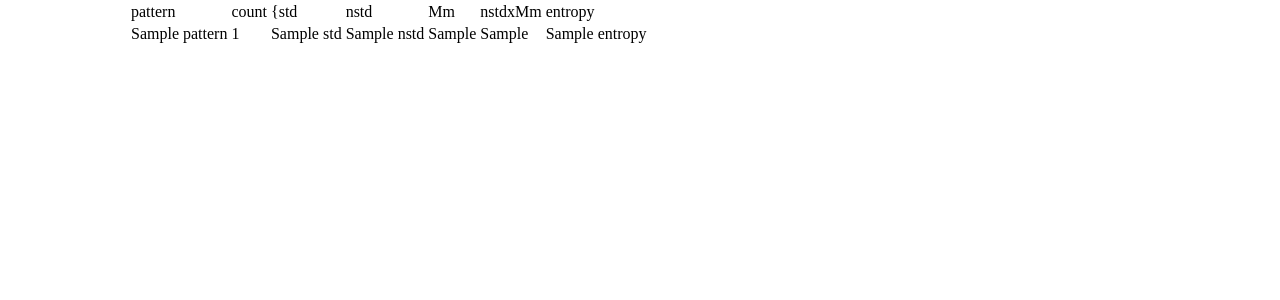
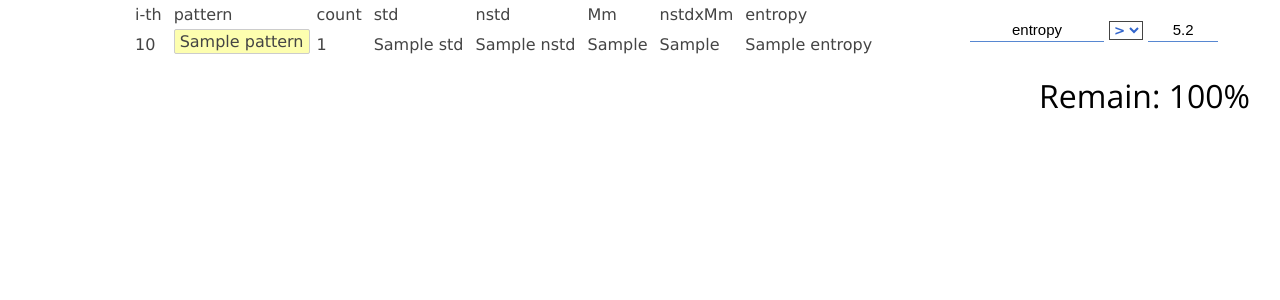
Before and after one commit to AcademiaSinicaNLPLab/emotion-web, a Flask app: template templates/scoring.html in a window 1280 px wide. Shown: the top 300 px of the page. Run offline with Flask 2, Linux system fonts and the light colour scheme; the template is opened without the code that fills it: most values are stand-ins (such as "Sample title", 1, 10 or a date in 2020); parts of the project's set-up code (start-up, migrations or seed data) failed here and were passed over.

Commit message:
Add exp/scoring page

```diff
--- a/fetch_mongo.py
+++ b/fetch_mongo.py
@@ -39,7 +39,7 @@ def get_emotion_list():
 	emotions = list( co_emotions.find( {'label': 'LJ40K'} ) )
 	return sorted( [x['emotion'] for x in emotions] )
 
-def get_pats_stat(digit=None):
+def get_pats_stat(limit=100, digit=None):
 	import re
 	pats_stat = []
 	for mdoc in co_stat_pats.find({}, {'_id':0}):
@@ -62,6 +62,8 @@ def get_pats_stat(digit=None):
 			mdoc = mdoc_new
 		mdoc['p_len'] = len(mdoc['pattern'])
 		pats_stat.append(mdoc)
+		if limit > 0 and len(pats_stat) >= limit:
+			break
 	return pats_stat
 
 
--- a/server.py
+++ b/server.py
@@ -44,17 +44,18 @@ def list_sents(emotion, ldocID):
 	else:
 		return render_template( 'sents.html', emotion=emotion, ldocID=ldocID, udocID=udocID, sp_pairs=sp_pairs )
 
-@app.route('/chart')
-@app.route('/chart/')
-def plot():
-	return render_template( 'chart.html' )
+# @app.route('/chart')
+# @app.route('/chart/')
+# def plot():
+# 	return render_template( 'chart.html' )
 
 
-@app.route('/scoring')
-@app.route('/scoring/')
-def show_scoring():
-	pats_stat = fetch_mongo.get_pats_stat(digit=3)
-	return render_template( 'scoring.html', data=pats_stat )
+@app.route('/exp/scoring')
+@app.route('/exp/scoring/')
+@app.route('/exp/scoring/<int:limit>/')
+def show_scoring(limit=100):
+	pats_stat = fetch_mongo.get_pats_stat(limit=limit, digit=3)
+	return render_template( 'scoring.html', data=list(enumerate(pats_stat)) )
 
 
 caching = True
--- /dev/null
+++ b/static/css/scoring.css
@@ -0,0 +1,106 @@
+html, body
+{
+	margin: 0;
+	padding: 0;
+	width: 100%;
+	height: 100%;
+
+}
+a
+{
+	color: inherit;
+}
+
+
+.filters-wrap
+{
+	width: 280px;
+	height: 64px;
+	right: 30px;
+	position: fixed;
+	top: 18px;
+	font-family: verdana;
+}
+	.fade
+	{
+		opacity: 0.3;
+	}
+	.filters-wrap input
+	{
+		outline: 0;
+		border: 0;
+		padding: 0;
+		margin: 0;
+		clear: both;
+		border-bottom: 1px solid #5787d1;
+		padding: 3px;
+
+		font-size: 15px;
+		text-align: center;
+
+	}
+	.filters-wrap select
+	{
+		outline: none;
+		border: 1px solid #444;
+		background: white;
+		border-radius: 0;
+		font-family: inherit;
+		font-weight: bold;
+		color: #3265cc;
+	}
+	.filters-wrap select:focus
+	{
+		border: 1px solid #dc3910;
+	}
+	.filters-wrap input:hover
+	{
+		border-bottom: 1px solid #3265cc;
+	}
+	.filters-wrap input:focus
+	{
+		border-bottom: 1px solid #dc3910;
+	}
+	.filters-wrap input.filter-name
+	{
+		width: 128px;
+	}
+	.filters-wrap input.filter-value
+	{
+		width: 64px;
+	}
+	.filters-wrap .filter-info
+	{
+		margin-top: 32px;
+		width: 100%;
+		height: 32px;
+		font-family: "Open Sans";
+		font-size: 32px;
+		text-align: right;
+	}
+
+
+
+table
+{
+	/*font-family: "Open Sans";*/
+	font-family: verdana;
+	color: #444;
+}
+
+	table tr.table-head td
+	{
+		/*font-weight: bold;*/
+
+	}
+		table tr td
+		{
+			padding: 3px 5px;
+			/*padding: 3px;*/
+		}
+
+		table tr td.num
+		{
+			/*font-family: verdana;*/
+
+		}
--- /dev/null
+++ b/static/js/scoring.js
@@ -0,0 +1,97 @@
+
+function search_event()
+{
+	$('.pat').click(function(){
+		var pat = $(this).text()
+		pat = encodeURIComponent( pat.toLowerCase() );
+
+		var api_url = window.location.pathname.indexOf('/feelit/') >= 0 ? '/feelit/api/pat_distribution/'+pat : '/api/pat_distribution/'+pat;
+
+		$.ajax({
+			url: api_url,
+			type: "GET",
+			statusCode: {
+				200: function (data) {
+					console.log('[200] get',data.length,'emotions in "'+decodeURIComponent(pat)+'"' );
+
+					// defined in chart.js
+					draw(data);
+
+					$('#chart-container').removeClass('hide');
+					$('.mask').removeClass('hide');
+				},
+				204: function (resp) {
+					console.log('[204] no data for "'+decodeURIComponent(pat)+'"');
+
+					// obj.addClass('lock').removeClass('open');
+				},
+				500: function (resp) {
+					console.log('[500] error to get info of "',decodeURIComponent(pat)+'"');
+				}
+			}
+		}).complete(function(){
+			console.log('complete ajax');
+			// close loading
+			$('.pat-search-loading').toggleClass('hide');
+		});
+	});
+
+}
+
+function filter_event()
+{
+	var handler = function(){
+
+
+
+		var filter_name = $.trim( $(this).parent().find('.filter-name').val() ).toLowerCase();
+		var filter_option = $.trim( $(this).parent().find('.filter-option').val() );
+		var filter_value = parseFloat( $.trim($(this).parent().find('.filter-value').val()) );
+
+		console.log( filter_name, filter_option, filter_value );
+
+		var targets = $('.data').find('tr.pat-wrap');
+
+		var keep_cnt = 0;
+		var total_cnt = 0;
+
+		$.each(targets, function(i, obj){
+
+			var target = $(obj);
+
+			var target_value = parseFloat( target.find('td[vtype="'+filter_name+'"]').text() );
+
+			var hide;
+
+			if( filter_option == '>' )
+			{
+				hide = target_value > filter_value ? true : false;
+			}else
+			{
+				hide = target_value < filter_value ? true : false;
+			}
+			if( hide )
+			{
+				if( !target.hasClass('fade') ){ target.addClass('fade') }
+
+			}else
+			{
+				if( target.hasClass('fade') ){ target.removeClass('fade') }
+				keep_cnt += 1;
+			}
+			total_cnt += 1;
+		});
+
+		$('.filter-info').find('.remain-value').text( Math.round(parseFloat(keep_cnt)/parseFloat(total_cnt)*100).toString() + '%')
+	};
+	$('.filters-wrap').find('input').click(handler).keyup(handler);
+	$('.filters-wrap').find('select').change(handler);
+}
+
+$(document).ready(function(){
+
+	filter_event();
+	search_event();
+
+	$('.filter-name').click();
+});
--- a/templates/_head.html
+++ b/templates/_head.html
@@ -5,6 +5,8 @@
 	<meta charset="utf-8">
 	<meta http-equiv="Content-Type" content="text/html; charset=utf-8" />
 	<meta http-equiv="X-UA-Compatible" content="IE=9" />
+
+	<link rel="stylesheet" href="{{ url_for('static', filename='css/font-awesome.css') }}" type="text/css">
 
 	<link rel="stylesheet" href="{{ url_for('static', filename='css/main.css') }}" type="text/css">
 
@@ -15,12 +17,16 @@
 	<link rel="shortcut icon" type="image/png" href="{{ url_for('static', filename='img/favicon.png') }}"/>
 
   	<link rel="stylesheet" href="{{ url_for('static', filename='css/demo.css') }}" type="text/css">
-  	<link rel="stylesheet" href="{{ url_for('static', filename='css/font-awesome.css') }}" type="text/css">
+
+
+
+
 
   	<link href='http://fonts.googleapis.com/css?family=Open+Sans:300' rel='stylesheet' type='text/css'>
 
   	<script type="text/javascript" src="{{ url_for('static', filename='js/jquery.js') }}"></script>
 	<script type="text/javascript" src="{{ url_for('static', filename='js/d3.min.js') }}"></script>
+	<script type="text/javascript" src="{{ url_for('static', filename='js/chart.js') }}"></script>
 
 	<title>Feelit</title>
 
@@ -32,7 +38,7 @@
 	{% block content %}
 	{% endblock %}
 
-	<script type="text/javascript" src="{{ url_for('static', filename='js/chart.js') }}"></script>
+
 
 	<script type="text/javascript" src="{{ url_for('static', filename='js/matrix.js') }}"></script>
 	<script type="text/javascript" src="{{ url_for('static', filename='js/instant.js') }}"></script>
--- a/templates/scoring.html
+++ b/templates/scoring.html
@@ -1,28 +1,45 @@
 {% extends "_head.html" %}
 
 {% block content %}
+
+<link rel="stylesheet" href="{{ url_for('static', filename='css/scoring.css') }}" type="text/css">
+
 <div class="content-wrap">
 
+	<div class="filters-wrap">
+		<input class="filter-name" value="entropy"/>
+		<select class="filter-option">
+			<option value=">">></option>
+			<option value="<"><</option>
+		</select>
+		<input class="filter-value" value="5.2"/>
+		<div class="filter-info">
+			<span>Remain:</span>
+			<span class="remain-value"></span>
+		</div>
+	</div>
 
-	<table>
-	<tr>
+	<table class="data">
+	<tr class="table-head">
+		<td>i-th</td>
 		<td>pattern</td>
 		<td>count</td>
-		<td>{std</td>
+		<td>std</td>
 		<td>nstd</td>
 		<td>Mm</td>
 		<td>nstdxMm</td>
 		<td>entropy</td>
 	</tr>
-	{% for mdoc in data %}
-		<tr>
-			<td>{{ mdoc['pattern'] }}</td>
-			<td>{{ mdoc['count'] }}</td>
-			<td>{{ mdoc['std'] }}</td>
-			<td>{{ mdoc['nstd'] }}</td>
-			<td>{{ mdoc['Mm'] }}</td>
-			<td>{{ mdoc['nstdxMm'] }}</td>
-			<td>{{ mdoc['entropy'] }}</td>
+	{% for i, mdoc in data %}
+		<tr class="pat-wrap">
+			<td>{{ i+1 }}</td>
+			<td class="pat">{{ mdoc['pattern'] }}</td>
+			<td class="num" vtype="count">{{ mdoc['count'] }}</td>
+			<td class="num" vtype="std">{{ mdoc['std'] }}</td>
+			<td class="num" vtype="nstd">{{ mdoc['nstd'] }}</td>
+			<td class="num" vtype="Mm">{{ mdoc['Mm'] }}</td>
+			<td class="num" vtype="nstdxMm">{{ mdoc['nstdxMm'] }}</td>
+			<td class="num" vtype="entropy">{{ mdoc['entropy'] }}</td>
 		</tr>
 	{% endfor %}
 	</table>
@@ -38,4 +55,6 @@
 		</div>
 	</div>
 </div>
+
+<script type="text/javascript" src="{{ url_for('static', filename='js/scoring.js') }}"></script>
 {% endblock %}
```
